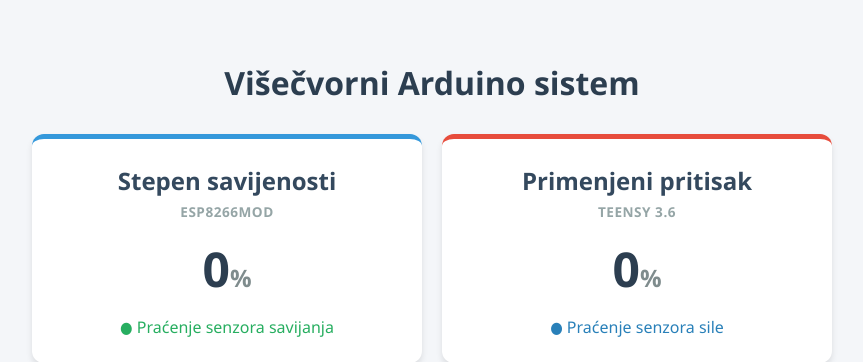
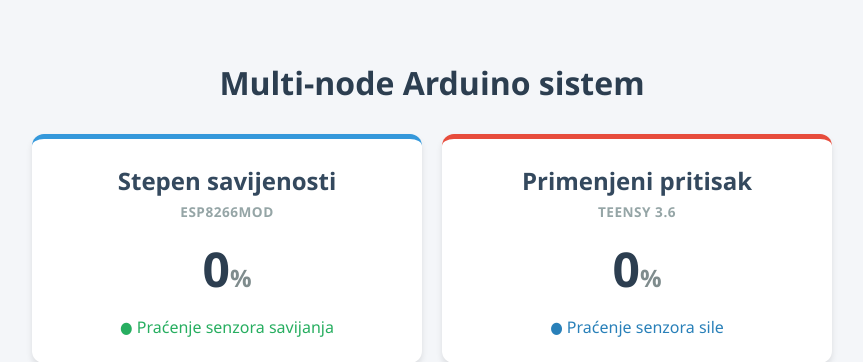
Before and after one commit to Lapatan16/Multi-node-Arduino-system, a PHP site: page / in a window 1280 px wide. Shown: the top 362 px of the page, without its empty margins (208-1071 px from the left). Run offline with PHP 8.4, Linux system fonts and the light colour scheme.

Commit message:
Minor visual fixes

```diff
--- a/public/index.php
+++ b/public/index.php
@@ -3,7 +3,7 @@
 <head>
     <meta charset="UTF-8">
     <meta name="viewport" content="width=device-width, initial-scale=1.0">
-    <title>Višečvorni Arduino sistem</title>
+    <title>Multi-node Arduino sistem</title>
     <style>
         body {
             font-family: 'Segoe UI', Tahoma, Geneva, Verdana, sans-serif;
@@ -68,7 +68,7 @@
 </head>
 <body>
 
-    <h1>Višečvorni Arduino sistem</h1>
+    <h1>Multi-node Arduino sistem</h1>
 
     <div class="container">
         <div class="card esp">
```
